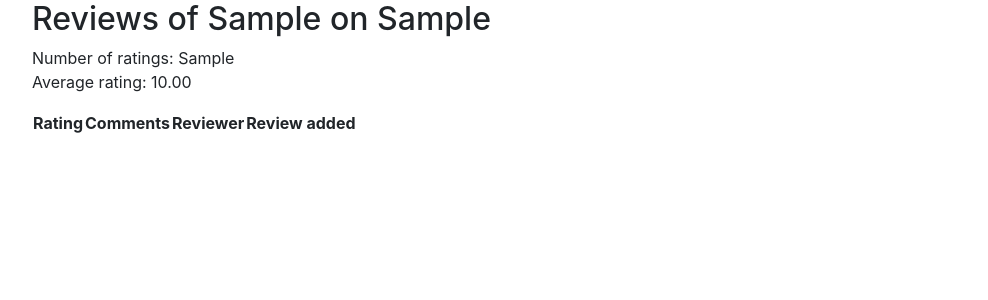
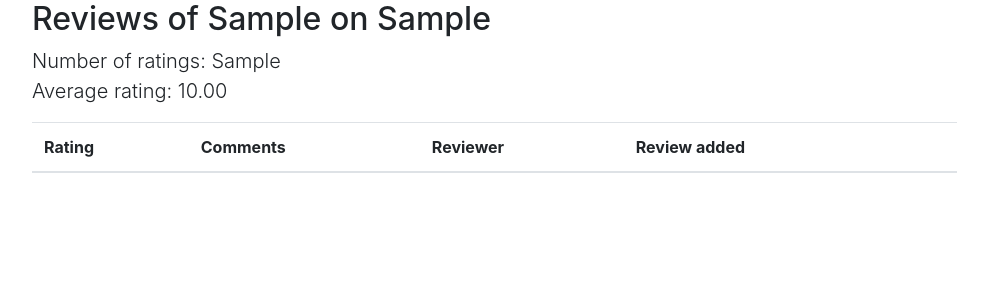
Before and after one commit to kivistoilkka/tsoha-videogame-backlog-manager, a Flask app: template src/templates/game_reviews.html in a window 1280 px wide. Shown: the part 112-412 px from the top of the page, without its empty margins (53-1041 px from the left). Run offline with Flask 2, Linux system fonts and the light colour scheme; the template is opened without the code that fills it: most values are stand-ins (such as "Sample title", 1, 10 or a date in 2020); lists and menus that the app fills with data are empty; some libraries are stand-ins or nearby versions.

Commit message:
Bootstrap in last missing page

```diff
--- a/src/templates/game_reviews.html
+++ b/src/templates/game_reviews.html
@@ -2,7 +2,7 @@
 {% block title %}Reviews of {{ game_info[0] }} on {{ game_info[1]}}{% endblock %}
 {% block content %}
 <h2>Reviews of {{ game_info[0] }} on {{ game_info[1]}}</h2>
-<p>
+<p class="lead">
 Number of ratings: {{ game_info[2] }}<br>
 Average rating:
 {% if game_info[3] == -1 %}
@@ -11,8 +11,18 @@ Average rating:
 {{ "%.2f"|format(game_info[2]) }}
 {% endif %}
 </p>
-<table>
-<tr><th>Rating</th><th>Comments</th><th>Reviewer</th><th>Review added</th></tr>
+
+<table class="table table-striped col-10">
+<thead>
+<tr>
+<th scope="col">Rating</th>
+<th scope="col">Comments</th>
+<th scope="col">Reviewer</th>
+<th scope="col">Review added</th>
+<th scope="col"></th>
+</tr>
+</thead>
+<tbody>
 {% for review in reviews %}
 {% if review[4] %}
 <tr>
@@ -23,7 +33,9 @@ Average rating:
 <td>
 {% if session.user_id == review[6] or session.user_is_admin %}
 <form action="/reviews/{{ game_id }}" method="POST">
-<input type="submit" value="Remove">
+<div class="form-group">
+<button type="submit"  class="btn btn-secondary">Remove</button>
+</div>
 <input type="hidden" name="review_id" value="{{ review[5] }}">
 <input type="hidden" name="csrf_token" value="{{ session.csrf_token }}">
 <input type="hidden" name="operation" value="hide_review">
@@ -33,29 +45,49 @@ Average rating:
 </tr>
 {% endif %}
 {% endfor %}
+</tbody>
 </table>
+
 {% if session.user_id %}
 <h3>Add a new review</h3>
 <form action="/reviews/{{ game_id }}" method="POST" onsubmit="return check(this)">
-Rating:
-<input type="radio" name="rating" value="0" checked> 0
-<input type="radio" name="rating" value="1"> 1
-<input type="radio" name="rating" value="2"> 2
-<input type="radio" name="rating" value="3"> 3
-<input type="radio" name="rating" value="4"> 4
-<input type="radio" name="rating" value="5"> 5<br>
-Comments:<br>
-<textarea name="comments" rows="5" cols="40"></textarea><br>
-<input type="submit" value="Send">
+
+<div class="form-group col-2">
+<label for="selectRating">Rating</label>
+<select class="form-control" id="selectRating" name="rating">
+<option value="0">0</option>
+<option value="1">1</option>
+<option value="2">2</option>
+<option value="3">3</option>
+<option value="4">4</option>
+<option value="5">5</option>
+</select>
+</div>
+<div class="form-group col-10">
+<label for="textareaComments">Comments</label>
+<textarea class="form-control" name="comments" id="textareaComments" rows="5" cols="40"></textarea>
+</div>
+<div class="form-group col-10">
+<button type="submit" class="btn btn-primary">Send</button>
+</div>
 <input type="hidden" name="game_id" value="{{ game_id }}">
 <input type="hidden" name="csrf_token" value="{{ session.csrf_token }}">
 <input type="hidden" name="operation" value="add_review">
 </form>
 {% endif %}
+
 {% if session.user_is_admin %}
 <h3>Deleted reviews</h3>
-<table>
-<tr><th>Rating</th><th>Comments</th><th>Reviewer</th><th>Review added</th></tr>
+<table class="table table-striped col-10">
+<thead>
+<tr>
+<th scope="col">Rating</th>
+<th scope="col">Comments</th>
+<th scope="col">Reviewer</th>
+<th scope="col">Review added</th>
+</tr>
+</thead>
+<tbody>
 {% for review in reviews %}
 {% if not review[4] %}
 <tr>
@@ -66,6 +98,7 @@ Comments:<br>
 </tr>
 {% endif %}
 {% endfor %}
+</tbody>
 </table>
 {% endif %}
 
```
